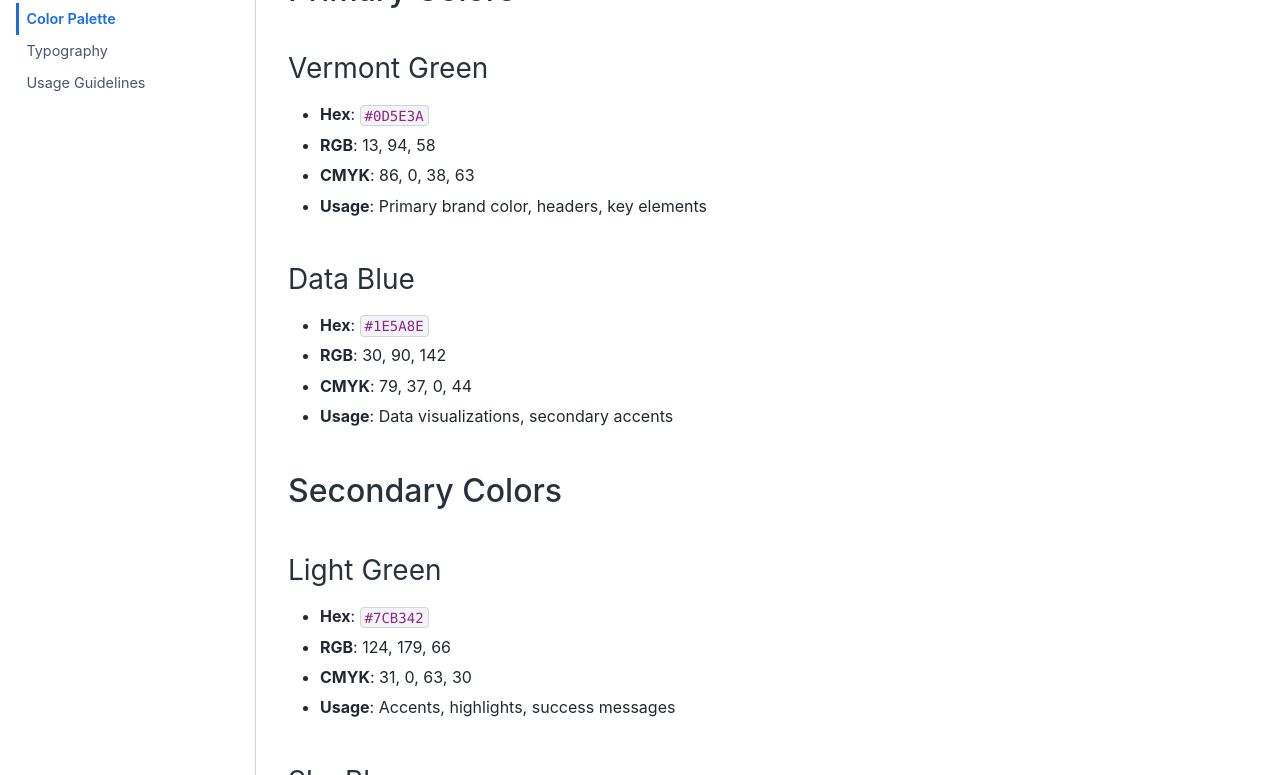
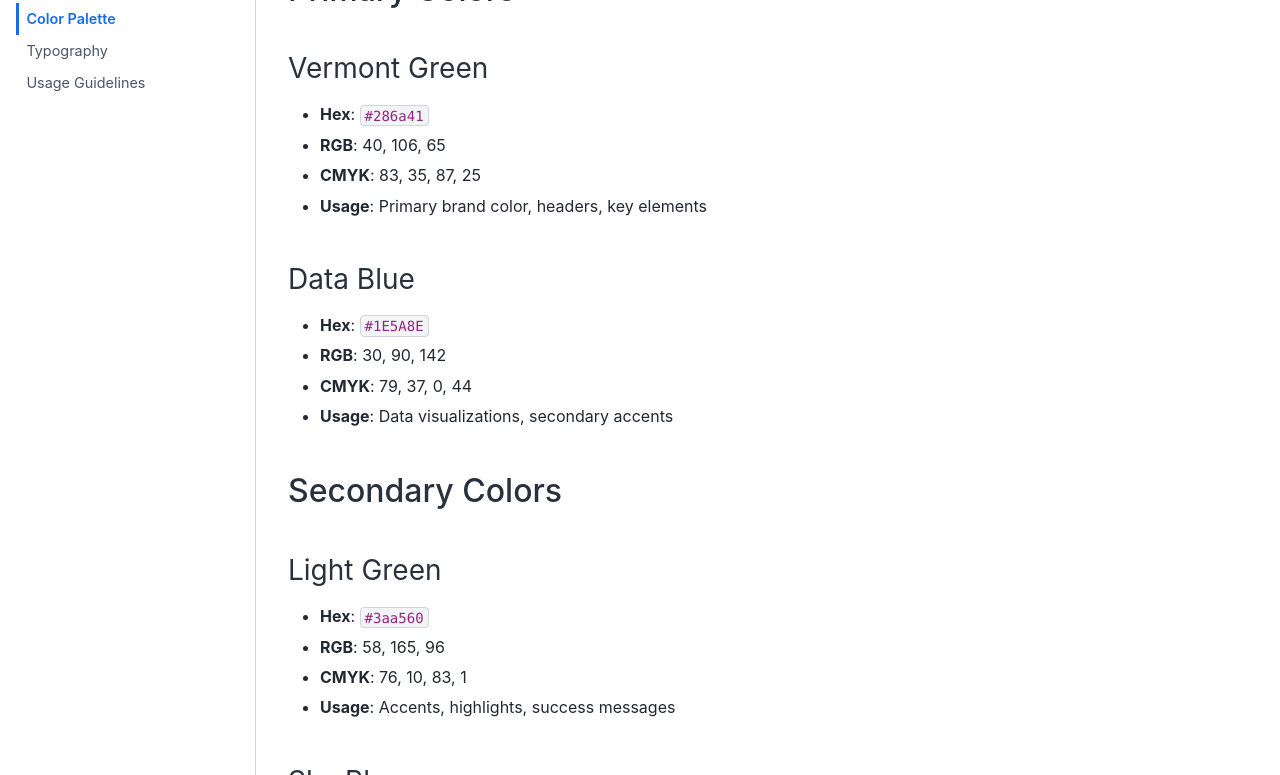
Before and after one commit to VermontDataScienceGroup/Brand-Guide, a Jupyter Book: the page built from colors.md, in a window 1280 px wide and 1400 px high. Shown: the part 260-1035 px from the top of the window. Built offline with Jupyter Book 1.0.4 settings and Sphinx 7.4.7 and the Sphinx Book theme 1.1.4, drawn with Linux system fonts in a browser that asks for light colours.

Commit message:
update hexcodes

```diff
--- a/colors.md
+++ b/colors.md
@@ -5,9 +5,9 @@ Our color palette is carefully chosen to reflect the Vermont Data Science Group
 ## Primary Colors
 
 ### Vermont Green
-- **Hex**: `#0D5E3A`
-- **RGB**: 13, 94, 58
-- **CMYK**: 86, 0, 38, 63
+- **Hex**: `#286a41`
+- **RGB**: 40, 106, 65
+- **CMYK**: 83, 35, 87, 25
 - **Usage**: Primary brand color, headers, key elements
 
 ### Data Blue
@@ -19,9 +19,9 @@ Our color palette is carefully chosen to reflect the Vermont Data Science Group
 ## Secondary Colors
 
 ### Light Green
-- **Hex**: `#7CB342`
-- **RGB**: 124, 179, 66
-- **CMYK**: 31, 0, 63, 30
+- **Hex**: `#3aa560`
+- **RGB**: 58, 165, 96
+- **CMYK**: 76, 10, 83, 1
 - **Usage**: Accents, highlights, success messages
 
 ### Sky Blue
```
